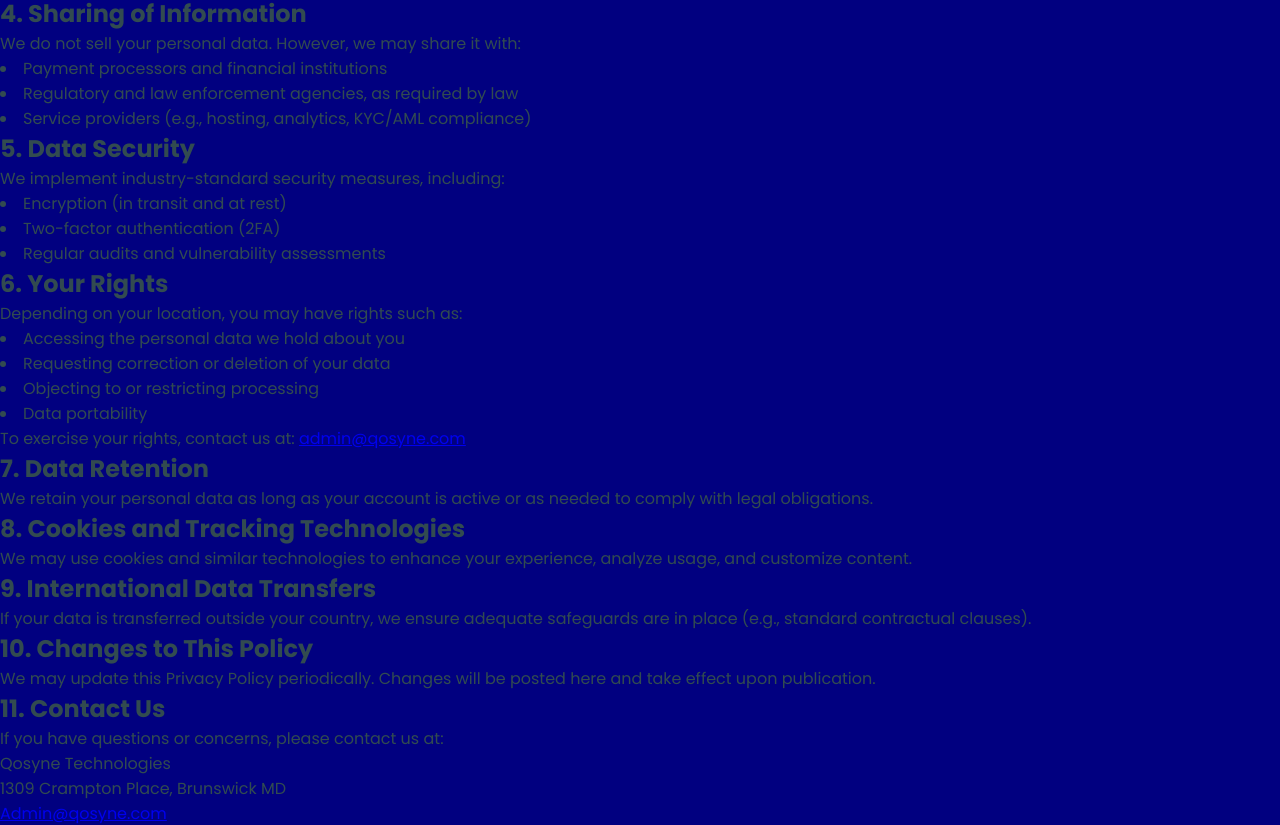
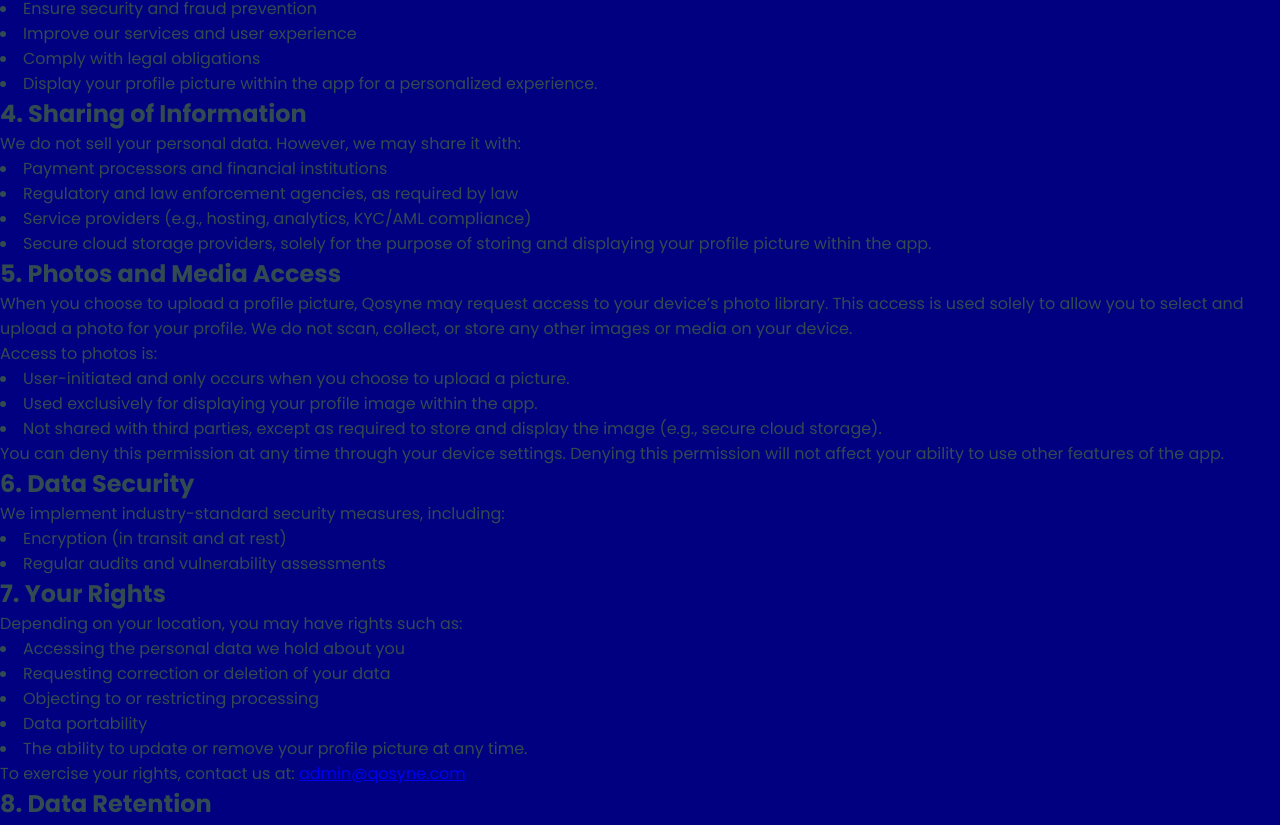
Before and after one commit to talha2224/qosyne, a React (Vite) app: page /privacy in a window 1280 px wide. Shown: the part 550-1375 px from the top of the page. Built offline with nearby package versions, Linux system fonts and the light colour scheme.

Commit message:
privacy poclicy updated

```diff
--- a/src/pages/PrivacyPage.jsx
+++ b/src/pages/PrivacyPage.jsx
@@ -13,22 +13,23 @@
                 <p className="text-sm sm:text-base mb-8">Effective Date: 7/1/2025</p>
 
                 <section className="mb-8">
-                    <h2 className="text-xl sm:text-2xl font-bold  mb-4">1. Introduction</h2>
+                    <h2 className="text-xl sm:text-2xl font-bold mb-4">1. Introduction</h2>
                     <p className="text-base sm:text-lg leading-relaxed">At Qosyne Technologies (“we,” “us,” or “our”), we value your privacy. This Privacy Policy explains how we collect, use, store, and protect your personal information when you use Qosyne (the “Service”).</p>
                 </section>
 
                 <section className="mb-8">
-                    <h2 className="text-xl sm:text-2xl font-bold  mb-4">2. Information We Collect</h2>
+                    <h2 className="text-xl sm:text-2xl font-bold mb-4">2. Information We Collect</h2>
                     <p className="text-base sm:text-lg leading-relaxed mb-2">We may collect the following types of information:</p>
                     <ul className="list-disc list-inside text-base sm:text-lg leading-relaxed ml-4 space-y-1">
                         <li><span className="font-semibold">Personal Information:</span> Name, email address, phone number, date of birth, government-issued ID.</li>
                         <li><span className="font-semibold">Financial Information:</span> Bank account details, credit/debit card information.</li>
                         <li><span className="font-semibold">Device Information:</span> IP address, browser type, device ID, operating system, geolocation.</li>
+                        <li><span className="font-semibold">Profile Pictures:</span> We collect and store profile pictures uploaded by users to provide a personalized experience within the app. This data is used solely for display purposes within the app and is not shared with third parties without explicit user consent. Users have the option to update or remove their profile picture at any time. By using our app, you consent to the collection and storage of your profile picture.</li>
                     </ul>
                 </section>
 
                 <section className="mb-8">
-                    <h2 className="text-xl sm:text-2xl font-bold  mb-4">3. How We Use Your Information</h2>
+                    <h2 className="text-xl sm:text-2xl font-bold mb-4">3. How We Use Your Information</h2>
                     <p className="text-base sm:text-lg leading-relaxed mb-2">We use your data to:</p>
                     <ul className="list-disc list-inside text-base sm:text-lg leading-relaxed ml-4 space-y-1">
                         <li>Create and manage your account</li>
@@ -37,63 +38,77 @@
                         <li>Ensure security and fraud prevention</li>
                         <li>Improve our services and user experience</li>
                         <li>Comply with legal obligations</li>
+                        <li>Display your profile picture within the app for a personalized experience.</li>
                     </ul>
                 </section>
 
                 <section className="mb-8">
-                    <h2 className="text-xl sm:text-2xl font-bold  mb-4">4. Sharing of Information</h2>
+                    <h2 className="text-xl sm:text-2xl font-bold mb-4">4. Sharing of Information</h2>
                     <p className="text-base sm:text-lg leading-relaxed mb-2">We do not sell your personal data. However, we may share it with:</p>
                     <ul className="list-disc list-inside text-base sm:text-lg leading-relaxed ml-4 space-y-1">
                         <li>Payment processors and financial institutions</li>
                         <li>Regulatory and law enforcement agencies, as required by law</li>
                         <li>Service providers (e.g., hosting, analytics, KYC/AML compliance)</li>
+                        <li>Secure cloud storage providers, solely for the purpose of storing and displaying your profile picture within the app.</li>
                     </ul>
                 </section>
 
                 <section className="mb-8">
-                    <h2 className="text-xl sm:text-2xl font-bold  mb-4">5. Data Security</h2>
+                    <h2 className="text-xl sm:text-2xl font-bold mb-4">5. Photos and Media Access</h2>
+                    <p className="text-base sm:text-lg leading-relaxed">When you choose to upload a profile picture, Qosyne may request access to your device’s photo library. This access is used solely to allow you to select and upload a photo for your profile. We do not scan, collect, or store any other images or media on your device.</p>
+                    <p className="text-base sm:text-lg leading-relaxed mt-2">Access to photos is:</p>
+                    <ul className="list-disc list-inside text-base sm:text-lg leading-relaxed ml-4 space-y-1">
+                        <li>User-initiated and only occurs when you choose to upload a picture.</li>
+                        <li>Used exclusively for displaying your profile image within the app.</li>
+                        <li>Not shared with third parties, except as required to store and display the image (e.g., secure cloud storage).</li>
+                    </ul>
+                    <p className="text-base sm:text-lg leading-relaxed mt-2">You can deny this permission at any time through your device settings. Denying this permission will not affect your ability to use other features of the app.</p>
+                </section>
+
+                <section className="mb-8">
+                    <h2 className="text-xl sm:text-2xl font-bold mb-4">6. Data Security</h2>
                     <p className="text-base sm:text-lg leading-relaxed mb-2">We implement industry-standard security measures, including:</p>
                     <ul className="list-disc list-inside text-base sm:text-lg leading-relaxed ml-4 space-y-1">
                         <li>Encryption (in transit and at rest)</li>
-                        <li>Two-factor authentication (2FA)</li>
                         <li>Regular audits and vulnerability assessments</li>
                     </ul>
                 </section>
 
                 <section className="mb-8">
-                    <h2 className="text-xl sm:text-2xl font-bold  mb-4">6. Your Rights</h2>
+                    <h2 className="text-xl sm:text-2xl font-bold mb-4">7. Your Rights</h2>
                     <p className="text-base sm:text-lg leading-relaxed mb-2">Depending on your location, you may have rights such as:</p>
                     <ul className="list-disc list-inside text-base sm:text-lg leading-relaxed ml-4 space-y-1">
                         <li>Accessing the personal data we hold about you</li>
                         <li>Requesting correction or deletion of your data</li>
                         <li>Objecting to or restricting processing</li>
                         <li>Data portability</li>
+                        <li>The ability to update or remove your profile picture at any time.</li>
                     </ul>
                     <p className="text-base sm:text-lg leading-relaxed mt-4">To exercise your rights, contact us at: <a href="mailto:admin@qosyne.com" className="text-blue-500 hover:underline">admin@qosyne.com</a></p>
                 </section>
 
                 <section className="mb-8">
-                    <h2 className="text-xl sm:text-2xl font-bold  mb-4">7. Data Retention</h2>
+                    <h2 className="text-xl sm:text-2xl font-bold mb-4">8. Data Retention</h2>
                     <p className="text-base sm:text-lg leading-relaxed">We retain your personal data as long as your account is active or as needed to comply with legal obligations.</p>
                 </section>
 
                 <section className="mb-8">
-                    <h2 className="text-xl sm:text-2xl font-bold  mb-4">8. Cookies and Tracking Technologies</h2>
+                    <h2 className="text-xl sm:text-2xl font-bold mb-4">9. Cookies and Tracking Technologies</h2>
                     <p className="text-base sm:text-lg leading-relaxed">We may use cookies and similar technologies to enhance your experience, analyze usage, and customize content.</p>
                 </section>
 
                 <section className="mb-8">
-                    <h2 className="text-xl sm:text-2xl font-bold  mb-4">9. International Data Transfers</h2>
+                    <h2 className="text-xl sm:text-2xl font-bold mb-4">10. International Data Transfers</h2>
                     <p className="text-base sm:text-lg leading-relaxed">If your data is transferred outside your country, we ensure adequate safeguards are in place (e.g., standard contractual clauses).</p>
                 </section>
 
                 <section className="mb-8">
-                    <h2 className="text-xl sm:text-2xl font-bold  mb-4">10. Changes to This Policy</h2>
+                    <h2 className="text-xl sm:text-2xl font-bold mb-4">11. Changes to This Policy</h2>
                     <p className="text-base sm:text-lg leading-relaxed">We may update this Privacy Policy periodically. Changes will be posted here and take effect upon publication.</p>
                 </section>
 
                 <section>
-                    <h2 className="text-xl sm:text-2xl font-bold  mb-4">11. Contact Us</h2>
+                    <h2 className="text-xl sm:text-2xl font-bold mb-4">12. Contact Us</h2>
                     <p className="text-base sm:text-lg leading-relaxed mb-2">If you have questions or concerns, please contact us at:</p>
                     <address className="not-italic text-base sm:text-lg leading-relaxed">
                         <p>Qosyne Technologies</p>
```
